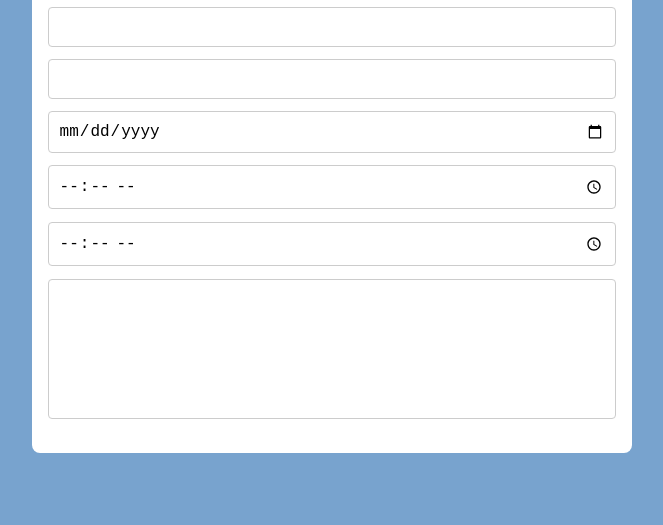
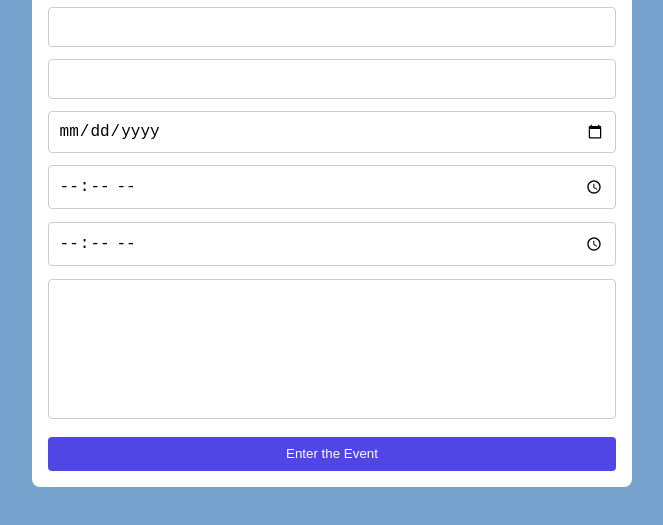
Before and after one commit to bh-official/fullstack-community-events-hub, a website built with Vite: page client/index.html in a window 1280 px wide. Shown: the part 105-630 px from the top of the page, without its empty margins (308-971 px from the left). Built offline with nearby package versions, Linux system fonts and the light colour scheme.

Commit message:
chceking server issues

```diff
--- a/client/index.html
+++ b/client/index.html
@@ -17,6 +17,7 @@
       <input id="start_time" name="start_time" type="time">
       <input id="end_time" name="end_time" type="time">
       <textarea id="description" name="description"></textarea>
+      <button type="submit">Enter the Event</button>
     </form>
     <div id="app"></div>
   </body>
```
